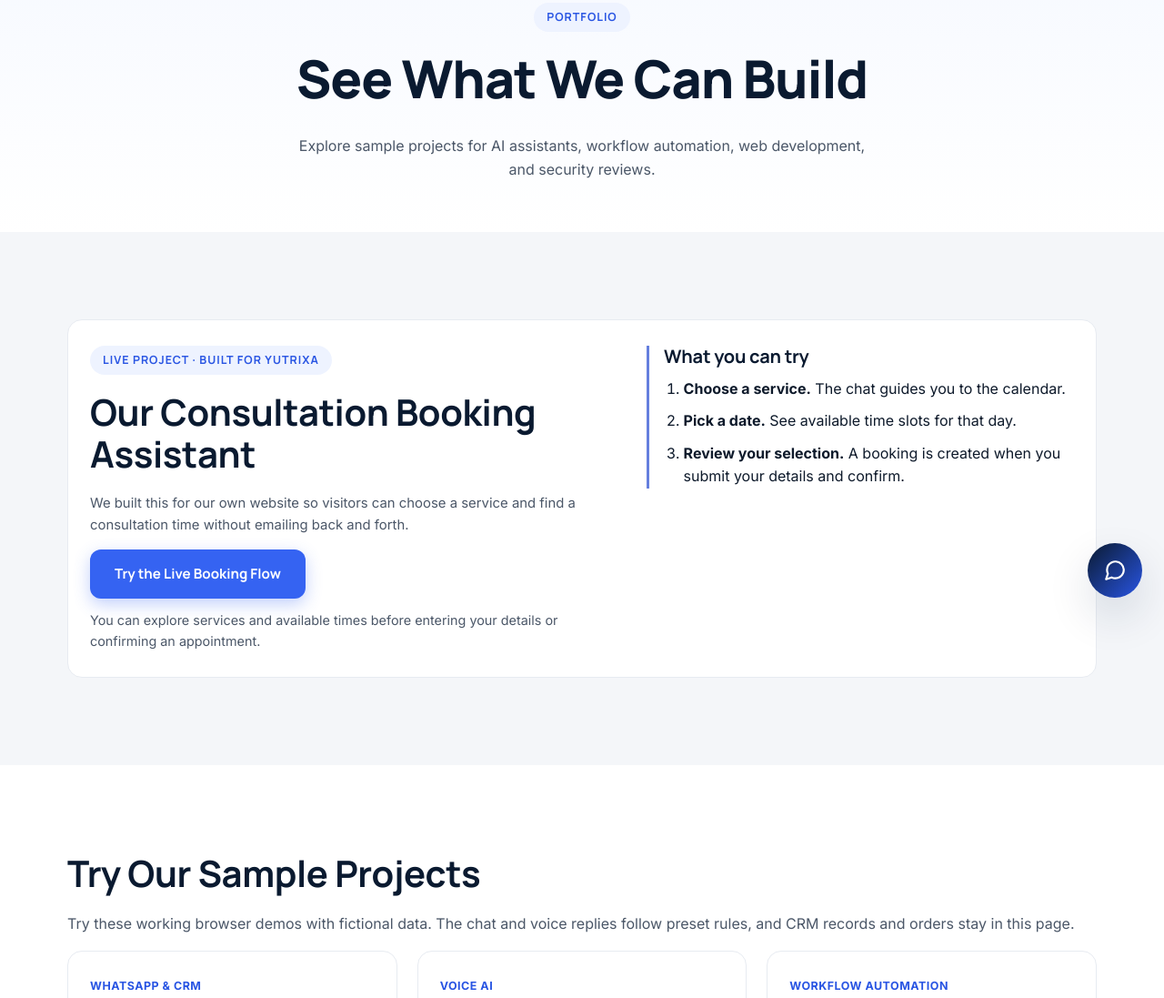
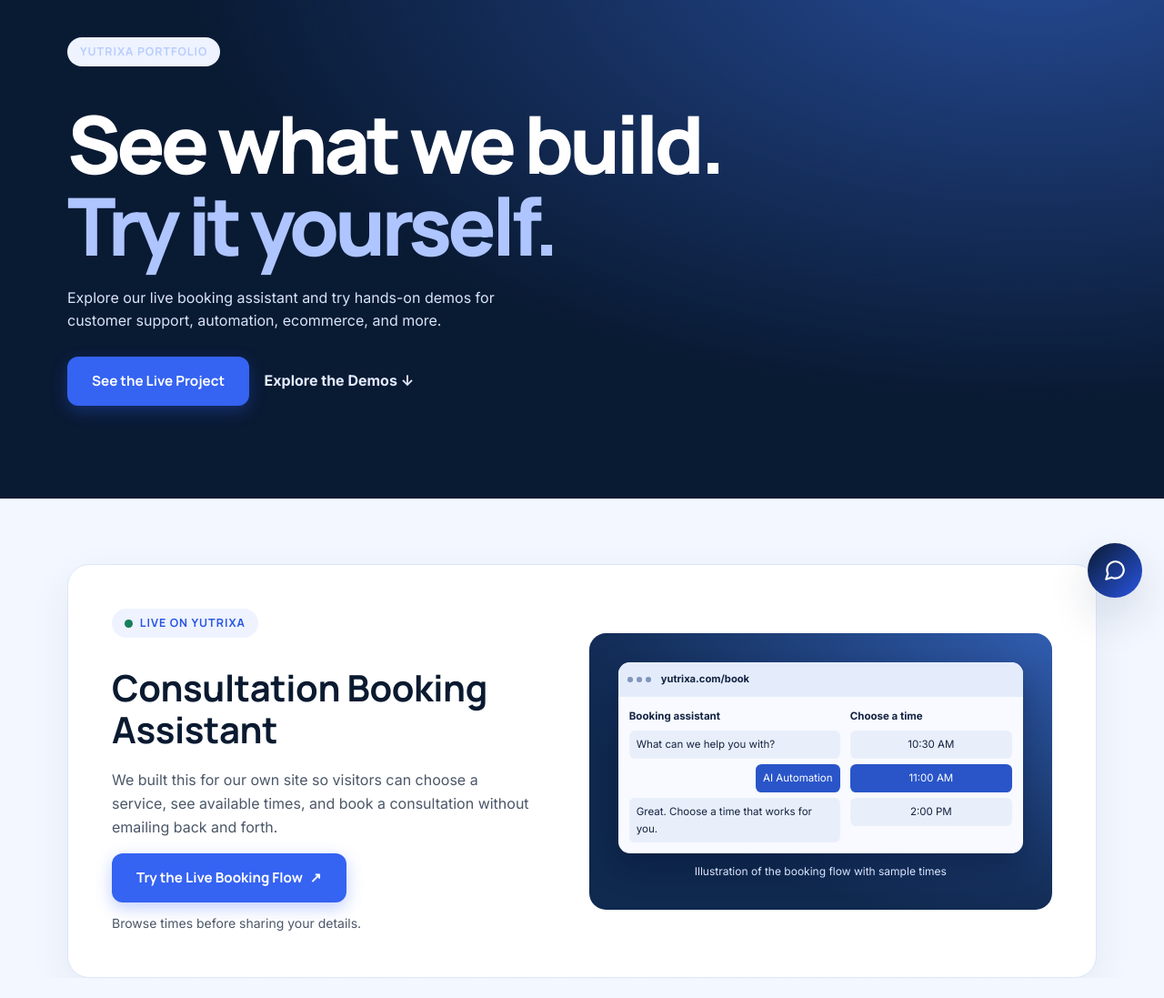
Before and after one commit to yutrixaa-star/yutrixa, a website: page public/work.html in a window 1280 px wide. Shown: the part 119-1216 px from the top of the page at 91% size. Drawn offline with Linux system fonts and the light colour scheme.

Commit message:
Redesign Work page around the live project and demos

```diff
--- a/public/work.html
+++ b/public/work.html
@@ -10,12 +10,58 @@
 <link rel="icon" type="image/svg+xml" href="/assets/favicon.svg" />
 <link rel="stylesheet" href="/css/style.css" />
 <style>
-  .featured-work { display:grid; grid-template-columns: minmax(0, 1.2fr) minmax(0, 1fr); gap:clamp(1rem, 4vw, 3rem); align-items:start; }
-  .featured-work-flow { border-inline-start:3px solid #657fde; padding-inline-start:1rem; }
-  .featured-work-flow ol { padding-inline-start:1.35rem; margin-block:.75rem 0; }
-  .featured-work-flow li + li { margin-block-start:.6rem; }
-  .featured-work .featured-work-note { font-size:.9rem; margin-block:.75rem 0; }
-  @media (max-width: 720px) { .featured-work { grid-template-columns:minmax(0, 1fr); } }
+  .portfolio-hero {
+    padding:clamp(3.75rem, 8vw, 7rem) 0; color:#fff;
+    background:radial-gradient(ellipse at 89% 0%, #264b96, transparent 58%), #091a33;
+  }
+  .portfolio-hero .eyebrow { color:#b8cdff; }
+  .portfolio-hero h1 { color:#fff; font-size:clamp(2.7rem, 7vw, 5.5rem); line-height:1.02; letter-spacing:-.055em; margin:.25em 0; }
+  .portfolio-hero h1 span { color:#aec5ff; }
+  .portfolio-hero p { max-width:34rem; color:#d9e5f8; margin-bottom:1.6rem; }
+  .portfolio-hero-link { display:inline-block; padding:.7rem .75rem; font-weight:700; color:#e3ebff; }
+  .portfolio-hero-link:hover { text-decoration:underline; }
+  .portfolio-spotlight { padding:clamp(2rem, 6vw, 4.5rem) 0 0; background:#f3f7ff; }
+  #featured-project, #interactive-demos { scroll-margin-top:5rem; }
+  .featured-work {
+    display:grid; grid-template-columns:minmax(0, .95fr) minmax(0, 1.05fr); align-items:center;
+    gap:clamp(1.25rem, 5vw, 4rem); padding:clamp(1rem, 4vw, 3rem);
+    border:1px solid #dce7f9; border-radius:1.5rem; background:#fff; box-shadow:0 16px 45px #17376312;
+  }
+  .portfolio-live-dot { display:inline-block; width:.55rem; height:.55rem; border-radius:50%; background:#16805b; }
+  .featured-work h2 { max-width:16ch; margin-top:.35em; }
+  .featured-work-note { font-size:.875rem; margin:.7rem 0 0; }
+  .portfolio-preview {
+    min-width:0; margin:0; padding:clamp(.7rem, 3vw, 2rem); background:#10294f;
+    background-image:radial-gradient(ellipse at top right, #315daf, transparent 75%); border-radius:1.15rem;
+  }
+  .portfolio-preview figcaption { color:#d9e6ff; font-size:.75rem; margin-top:.65rem; text-align:center; }
+  .portfolio-window { border-radius:.8rem; overflow:hidden; background:#f8faff; color:#132342; box-shadow:0 12px 35px #020d2e60; }
+  .portfolio-window-bar { display:flex; align-items:center; gap:.28rem; padding:.65rem; background:#e4ecfb; }
+  .portfolio-window-bar span { width:.35rem; height:.35rem; background:#8096bb; border-radius:50%; flex:none; }
+  .portfolio-window-bar strong { font-size:.7rem; margin-inline-start:.4rem; }
+  .portfolio-window-body { display:grid; grid-template-columns:minmax(0, 1.3fr) minmax(0, 1fr); gap:.7rem; padding:.75rem; font-size:.72rem; }
+  .portfolio-preview-chat, .portfolio-preview-slots { display:grid; gap:.4rem; align-content:start; }
+  .portfolio-preview-chat div, .portfolio-preview-slots span { padding:.38rem .5rem; border-radius:.4rem; background:#e9effa; }
+  .portfolio-preview-chat .portfolio-preview-reply, .portfolio-preview-slots .portfolio-preview-selected { color:#fff; background:#2955c9; }
+  .portfolio-preview-reply { justify-self:end; }
+  .portfolio-preview-slots span { text-align:center; }
+  #interactive-demos { background:linear-gradient(#f3f7ff, #fff 62%); }
+  .portfolio-demos { display:grid; grid-template-columns:repeat(6, minmax(0, 1fr)); gap:1.15rem; }
+  .portfolio-demos .sample-demo {
+    grid-column:span 2; min-width:0; border:1px solid #dae5f6; padding:clamp(1rem, 2vw, 1.6rem);
+    background:linear-gradient(#eff5ff 0, #fff 7rem); border-radius:1.15rem; box-shadow:0 6px 22px #1737630d;
+  }
+  .portfolio-demos .sample-demo:nth-child(-n+2) { grid-column:span 3; }
+  .portfolio-demos .demo-cat { margin-bottom:.55rem; }
+  .portfolio-demos .sample-demo .demo-output:not(:empty) { background:#edf3ff; border-radius:.35rem; padding:.65rem; }
+  @media (max-width: 860px) {
+    .portfolio-demos { grid-template-columns:repeat(2, minmax(0, 1fr)); }
+    .portfolio-demos .sample-demo:nth-child(n) { grid-column:auto; }
+  }
+  @media (max-width: 650px) {
+    .featured-work, .portfolio-demos { grid-template-columns:minmax(0, 1fr); }
+  }
+  @media (prefers-reduced-motion: reduce) { html { scroll-behavior:auto; } }
   .sample-demo form { margin-block-end:.75rem; }
   .sample-demo select, .sample-demo input:not([type=checkbox]) {
     display:block; width:100%; padding:.65rem; margin-block-end:.75rem; border:1px solid #8291aa;
@@ -70,33 +116,44 @@
 
 <main>
 
-<section class="page-hero">
+<section class="portfolio-hero" aria-labelledby="portfolio-title">
   <div class="container">
-    <div class="eyebrow">Portfolio</div>
-    <h1>See What We Can Build</h1>
-    <p>Explore sample projects for AI assistants, workflow automation, web development, and security reviews.</p>
+    <div class="eyebrow">Yutrixa Portfolio</div>
+    <h1 id="portfolio-title">See what we build.<br><span>Try it yourself.</span></h1>
+    <p>Explore our live booking assistant and try hands-on demos for customer support, automation, ecommerce, and more.</p>
+    <a href="#featured-project" class="btn btn-primary">See the Live Project</a>
+    <a href="#interactive-demos" class="portfolio-hero-link">Explore the Demos <span aria-hidden="true">↓</span></a>
   </div>
 </section>
 
-
-<section class="section section-alt" aria-labelledby="featured-work-heading">
+<section class="portfolio-spotlight" id="featured-project" aria-labelledby="featured-work-heading">
   <div class="container">
-    <article class="card featured-work">
-      <div>
-        <div class="eyebrow">Live project · Built for Yutrixa</div>
-        <h2 id="featured-work-heading">Our Consultation Booking Assistant</h2>
-        <p>We built this for our own website so visitors can choose a service and find a consultation time without emailing back and forth.</p>
-        <a href="/book" class="btn btn-primary">Try the Live Booking Flow</a>
-        <p class="featured-work-note">You can explore services and available times before entering your details or confirming an appointment.</p>
+    <article class="featured-work">
+      <div class="featured-work-copy">
+        <div class="eyebrow"><span class="portfolio-live-dot" aria-hidden="true"></span> Live on Yutrixa</div>
+        <h2 id="featured-work-heading">Consultation Booking Assistant</h2>
+        <p>We built this for our own site so visitors can choose a service, see available times, and book a consultation without emailing back and forth.</p>
+        <a href="/book" class="btn btn-primary">Try the Live Booking Flow <span aria-hidden="true">↗</span></a>
+        <p class="featured-work-note">Browse times before sharing your details.</p>
       </div>
-      <div class="featured-work-flow">
-        <h3>What you can try</h3>
-        <ol>
-          <li><strong>Choose a service.</strong> The chat guides you to the calendar.</li>
-          <li><strong>Pick a date.</strong> See available time slots for that day.</li>
-          <li><strong>Review your selection.</strong> A booking is created when you submit your details and confirm.</li>
-        </ol>
-      </div>
+      <figure class="portfolio-preview">
+        <div class="portfolio-window" aria-hidden="true">
+          <div class="portfolio-window-bar"><span></span><span></span><span></span><strong>yutrixa.com/book</strong></div>
+          <div class="portfolio-window-body">
+            <div class="portfolio-preview-chat">
+              <strong>Booking assistant</strong>
+              <div>What can we help you with?</div>
+              <div class="portfolio-preview-reply">AI Automation</div>
+              <div>Great. Choose a time that works for you.</div>
+            </div>
+            <div class="portfolio-preview-slots">
+              <strong>Choose a time</strong>
+              <span>10:30 AM</span><span class="portfolio-preview-selected">11:00 AM</span><span>2:00 PM</span>
+            </div>
+          </div>
+        </div>
+        <figcaption>Illustration of the booking flow with sample times</figcaption>
+      </figure>
     </article>
   </div>
 </section>
@@ -107,7 +164,7 @@
       <h2 id="sample-heading">Try Our Sample Projects</h2>
       <p>Try these working browser demos with fictional data. The chat and voice replies follow preset rules, and CRM records and orders stay in this page.</p>
     </div>
-    <div class="card-grid grid-3">
+    <div class="portfolio-demos">
       <article class="card work-card sample-demo">
         <span class="demo-cat">WhatsApp &amp; CRM</span>
         <h3>WhatsApp Inquiry Assistant</h3>
```
